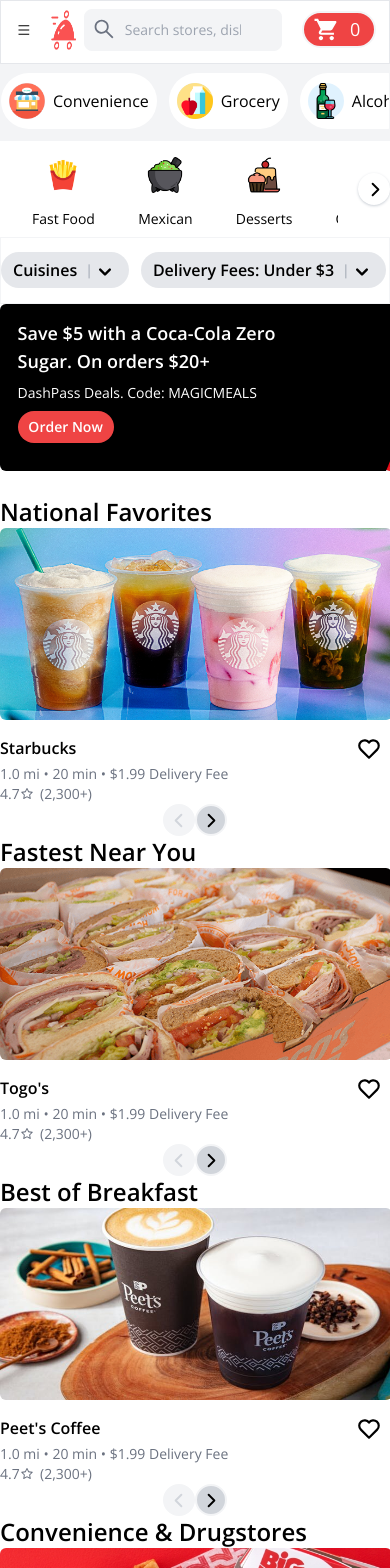
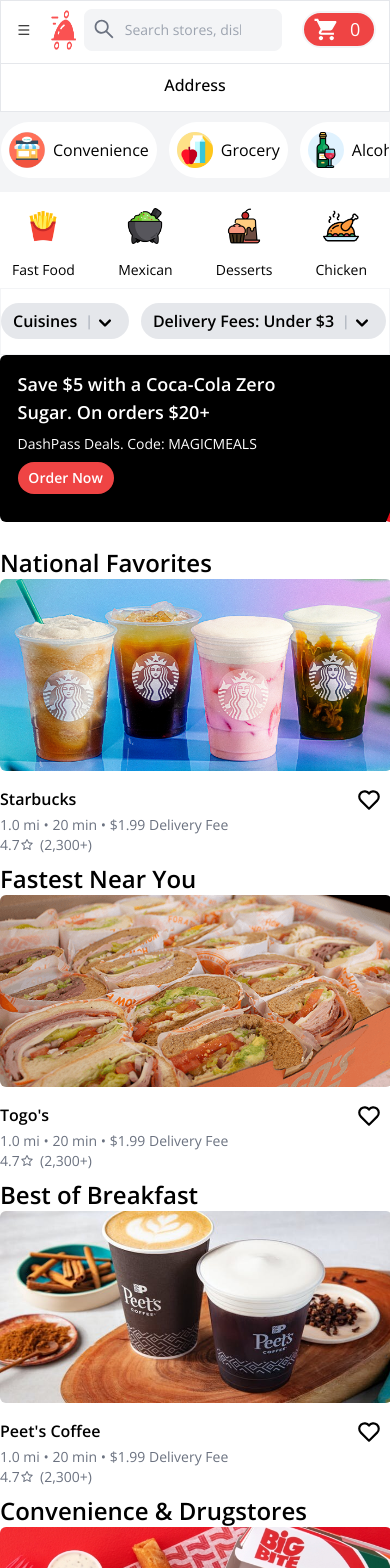
Before and after one commit to eTrejoLujano/Instadash, a React (Vite) app: page / in a window 390 px wide. Shown: the top 1568 px of the page. Built offline with nearby package versions, Linux system fonts and the light colour scheme.

Commit message:
address bar adjusted for small screens

```diff
--- a/src/components/Breakfast.jsx
+++ b/src/components/Breakfast.jsx
@@ -99,7 +99,7 @@ const Breakfast = () => {
     }
   };
   return (
-    <div className="h-full flex flex-col">
+    <div className="h-full flex flex-col pb-2">
       <div className="bottom-[0rem] lg:left-[0rem] xl:left-[22.4rem] relative flex">
         <h2 className="font-semibold text-2xl truncate">Best of Breakfast</h2>
       </div>
@@ -148,7 +148,7 @@ const Breakfast = () => {
           )}
         </div>
       </div>
-      <div className="flex flex-row justify-center bottom-1">
+      <div className="flex-row justify-center bottom-1 hidden md:flex">
         {disableButton !== "left" && (
           <div className="bottom-[2.2rem] ">
             <div
--- a/src/components/CategoryBar.jsx
+++ b/src/components/CategoryBar.jsx
@@ -21,13 +21,13 @@ function CategoryBar() {
   ];
   return (
     <div
-      className="h-[8.8rem] text-black bg-gray-100 border-solid border
+      className="lg:h-[8.8rem] h-[5rem] text-black bg-gray-100 border-solid border
     border-gray-100"
     >
       <div className="scroll-smooth flex flex-row justify-center">
         <div
           className="flex flex-row items-center
-        h-[7rem] my-11 mx-auto overflow-x-scroll overscroll-x-contain
+        lg:h-[7rem] h-[4.6rem] lg:my-11 mx-auto overflow-x-scroll overscroll-x-contain
         container-snap space-x-3"
         >
           {categories.map(({ id, name, src }) => (
--- a/src/components/Convenience.jsx
+++ b/src/components/Convenience.jsx
@@ -100,7 +100,7 @@ const Convenience = () => {
   };
 
   return (
-    <div className="h-full flex flex-col">
+    <div className="h-full flex flex-col pb-2">
       <div className="bottom-[0rem] lg:left-[0rem] xl:left-[22.4rem] relative flex">
         <h2 className="font-semibold text-2xl truncate">
           Convenience & Drugstores
@@ -151,7 +151,7 @@ const Convenience = () => {
           )}
         </div>
       </div>
-      <div className="flex flex-row justify-center bottom-1">
+      <div className="flex-row justify-center bottom-1 hidden md:flex">
         {disableButton !== "left" && (
           <div className="bottom-[2.2rem] ">
             <div
--- a/src/components/Fastest.jsx
+++ b/src/components/Fastest.jsx
@@ -124,7 +124,7 @@ const Fastest = () => {
     }
   };
   return (
-    <div className="h-full flex flex-col">
+    <div className="h-full flex flex-col pb-2">
       <div className="bottom-[0rem] lg:left-[0rem] xl:left-[22.4rem] relative flex">
         <h2 className="font-semibold text-2xl truncate">Fastest Near You</h2>
       </div>
@@ -173,7 +173,7 @@ const Fastest = () => {
           )}
         </div>
       </div>
-      <div className="flex flex-row justify-center bottom-1">
+      <div className="flex-row justify-center bottom-1 hidden md:flex">
         {disableButton !== "left" && (
           <div className="bottom-[2.2rem] ">
             <div
--- a/src/components/FoodTypes.jsx
+++ b/src/components/FoodTypes.jsx
@@ -80,8 +80,8 @@ const FoodTypes = () => {
   };
   return (
     <div className="h-full text-black">
-      <div className="flex flex-row justify-center space-x-5">
-        <div>
+      <div className="flex flex-row justify-center md:space-x-5">
+        <div className="hidden md:flex">
           {disableButton !== "left" && (
             <div className="py-[2rem]">
               <div
@@ -120,7 +120,7 @@ const FoodTypes = () => {
             </div>
           ))}
         </div>
-        <div>
+        <div className="hidden md:flex">
           {disableButton !== "right" && (
             <div className="py-[2rem] ">
               <div
--- a/src/components/Grocery.jsx
+++ b/src/components/Grocery.jsx
@@ -124,7 +124,7 @@ const Grocery = () => {
   };
 
   return (
-    <div className="h-full flex flex-col">
+    <div className="h-full flex flex-col pb-2">
       <div className="bottom-[0rem] lg:left-[0rem] xl:left-[22.4rem] relative flex">
         <h2 className="font-semibold text-2xl truncate">Grocery</h2>
       </div>
@@ -173,7 +173,7 @@ const Grocery = () => {
           )}
         </div>
       </div>
-      <div className="flex flex-row justify-center bottom-1">
+      <div className="flex-row justify-center bottom-1 hidden md:flex">
         {disableButton !== "left" && (
           <div className="bottom-[2.2rem] ">
             <div
--- a/src/components/National.jsx
+++ b/src/components/National.jsx
@@ -163,7 +163,7 @@ const Recomendation = () => {
   };
 
   return (
-    <div className="h-full flex flex-col">
+    <div className="h-full flex flex-col pb-2">
       <div className="bottom-[0rem] lg:left-[0rem] xl:left-[22.4rem] relative flex">
         <h2 className="font-semibold text-2xl truncate">National Favorites</h2>
       </div>
@@ -212,7 +212,7 @@ const Recomendation = () => {
           )}
         </div>
       </div>
-      <div className="flex flex-row justify-center bottom-1">
+      <div className="flex-row justify-center bottom-1 hidden md:flex">
         {disableButton !== "left" && (
           <div className="bottom-[2.2rem] ">
             <div
--- a/src/components/Navbar.jsx
+++ b/src/components/Navbar.jsx
@@ -25,6 +25,7 @@ function Navbar() {
     setSearchIcon(true);
   };
   return (
+    <div>
       <div
         className="w-screen h-[4rem] xl:px-20
      text-black bg-white fixed border-solid border border-gray-200 z-50"
@@ -90,6 +91,17 @@ function Navbar() {
           </div>
         </div>
       </div>
+      <div
+        className="w-screen relative h-[7rem] pt-[4rem] justify-center
+     text-black bg-white border-solid border border-gray-200 z-40 flex lg:hidden"
+      >
+        <div className="flex justify-center pt-2">
+          <div className="cursor-pointer justify-center flex capitalize font-medium text-black hover:scale-105 duration-200">
+            <div className="">Address</div>
+          </div>
+        </div>
+      </div>
+    </div>
   );
 }
 
```
Lines whose indentation alone changed are shown as unchanged.
